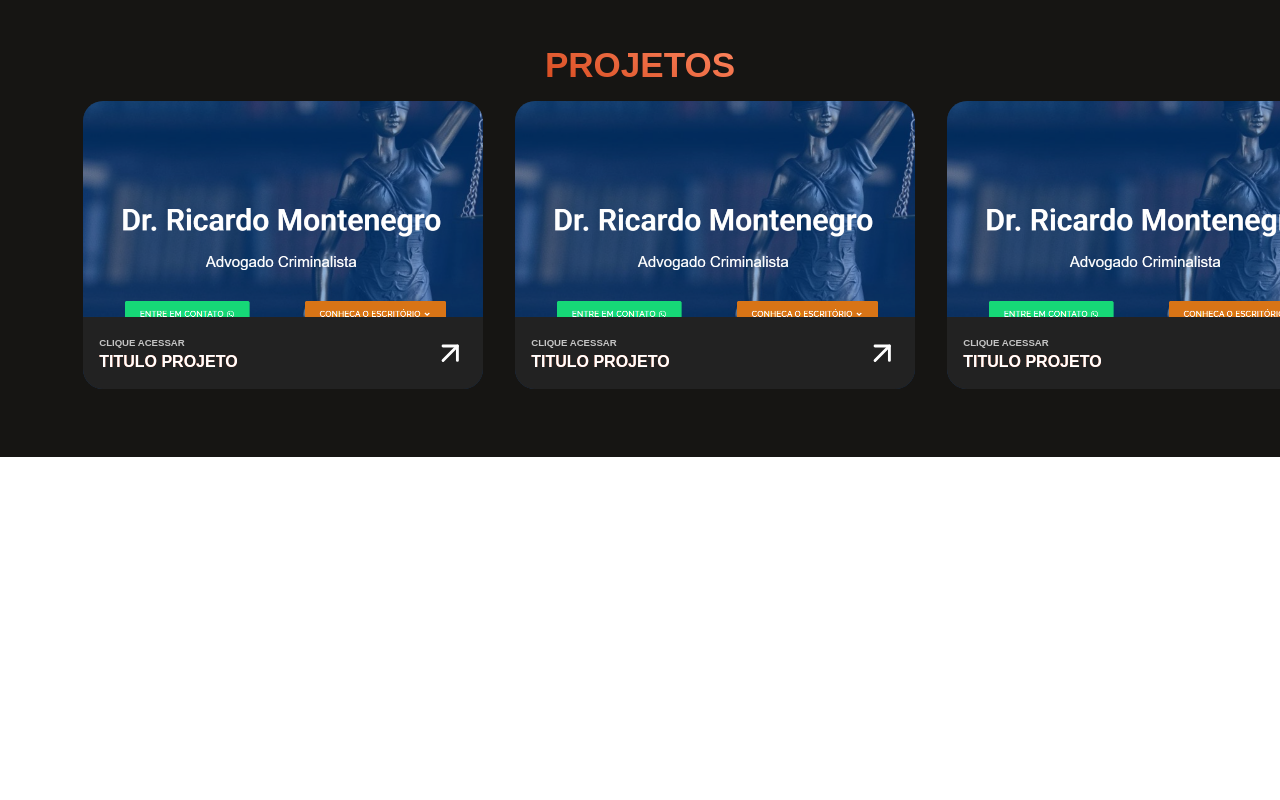
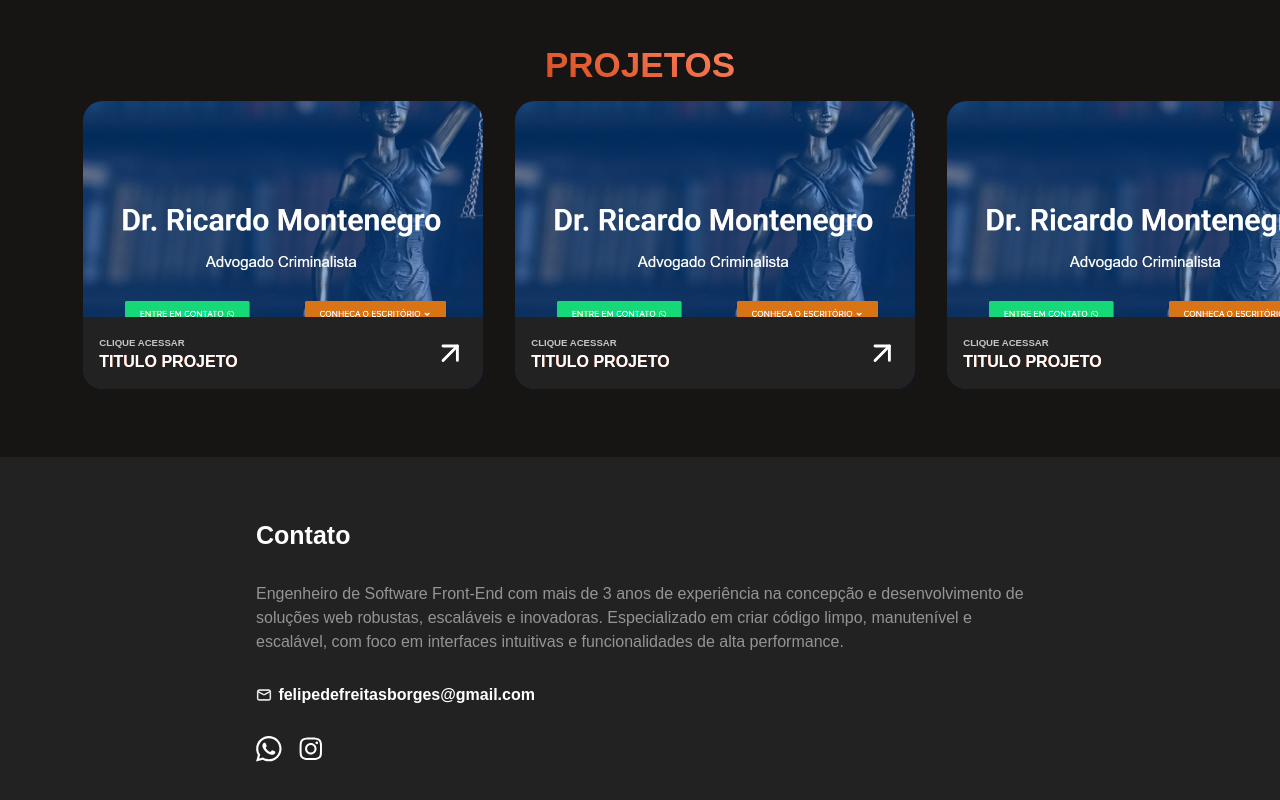
Before and after one commit to fdfborges/portifolioFelipeBorges, a React (Vite) app: page / in a window 1280 px wide. Shown: the part 965-1765 px from the top of the page. Before the commit the page ends 1422 px from the top, so only its background shows below. Built offline with nearby package versions, Linux system fonts and the light colour scheme; a web font is replaced by a local one.

Commit message:
Created footer

```diff
--- /dev/null
+++ b/src/components/Footer/Footer.jsx
@@ -0,0 +1,27 @@
+import React from 'react'
+import './Footer.scss';
+import { CiMail } from "react-icons/ci";
+import { FaInstagram } from "react-icons/fa";
+import { ImWhatsapp } from "react-icons/im";
+
+
+
+
+export default function Footer() {
+    return (
+        <div className="containerFooterPrincipal">
+            <div className="FooterDelimitador">
+                <p>Contato</p>
+                <span>Engenheiro de Software Front-End com mais de 3 anos de experiência na concepção e desenvolvimento de soluções web robustas, escaláveis e inovadoras. Especializado em criar código limpo, manutenível e escalável, com foco em interfaces intuitivas e funcionalidades de alta performance.</span>
+                <div className="containerEmail">
+                    <CiMail color='white'strokeWidth={1}/>
+                    <a href="mailto:felipedefreitasborges@gmail.com">felipedefreitasborges@gmail.com</a>
+                </div>
+                <div className="containerIconsSocial">
+                    <a href="https://w.app/ojptdh"><ImWhatsapp color='white' size={'1.6rem'}/></a>
+                    <a href="https://www.instagram.com/fdfborges/"><FaInstagram color='white' size={'1.6rem'}/></a>
+                </div>
+            </div>
+        </div>
+    )
+}
--- /dev/null
+++ b/src/components/Footer/Footer.scss
@@ -0,0 +1,56 @@
+@import '../fonts/font.scss';
+@import '../palletColor/palletColor.scss';
+
+.containerFooterPrincipal {
+    padding-top: 4rem;
+    padding-bottom: 4rem;
+    width: 100%;
+    display: flex;
+    flex-direction: column;
+    align-items: center;
+    background-color: $secondaryBlack;
+
+    .FooterDelimitador {
+        display: flex;
+        flex-direction: column;
+        width: 60%;
+        gap: 1rem;
+
+
+        p {
+            font-family: $font-body;
+            color: $primaryWhite;
+            font-weight: 700;
+            font-size: 25px;
+            margin-bottom: 1rem;
+        }
+
+        span {
+            font-family: $font-body;
+            color: $primaryGray;
+            opacity: 70%;
+            line-height: 1.5;
+        }
+
+        .containerEmail{
+            margin-top: 1rem;
+            display: flex;
+            align-items: center;
+            gap: 0.4rem;
+
+            a{
+                font-family: $font-body;
+                color: $primaryWhite;
+                font-weight: 600;
+                opacity: 100%;
+                text-decoration: none;
+            }
+        }
+
+        .containerIconsSocial{
+            margin-top: 1rem;
+            display: flex;
+            gap: 1rem;
+        }
+    }
+}
--- a/src/pages/Home/Home.jsx
+++ b/src/pages/Home/Home.jsx
@@ -3,6 +3,7 @@ import Header from '../../components/Header/Header.jsx'
 import Apresentation from '../../components/Apresentation/Apresentation.jsx'
 import Experience from '../../components/Experience/Experience.jsx'
 import Projetos from '../../components/Projetos/Projetos.jsx'
+import Footer from '../../components/Footer/Footer.jsx'
 
 export default function Home() {
   return (
@@ -11,6 +12,7 @@ export default function Home() {
       <Apresentation />
       <Experience />
       <Projetos />
+      <Footer />
     </>
   )
 }
```
